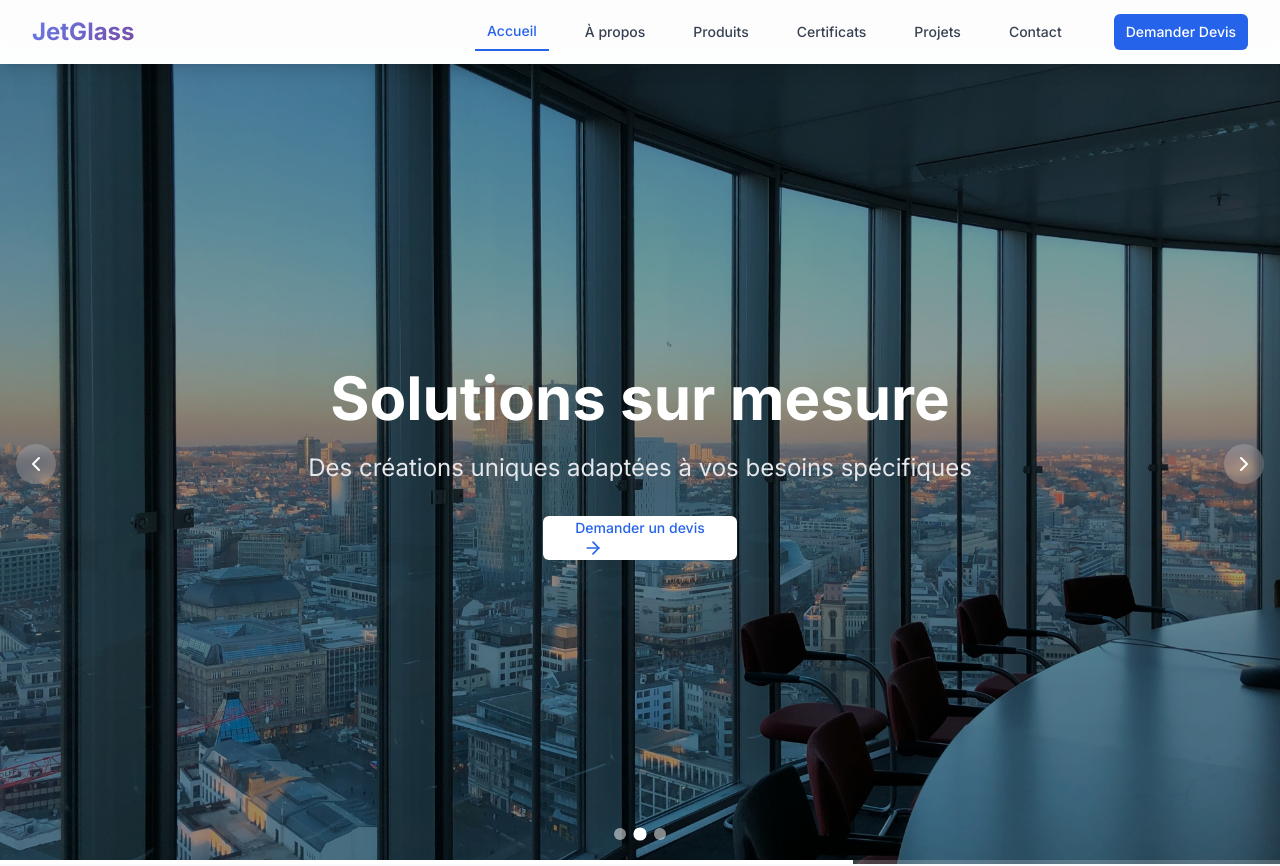
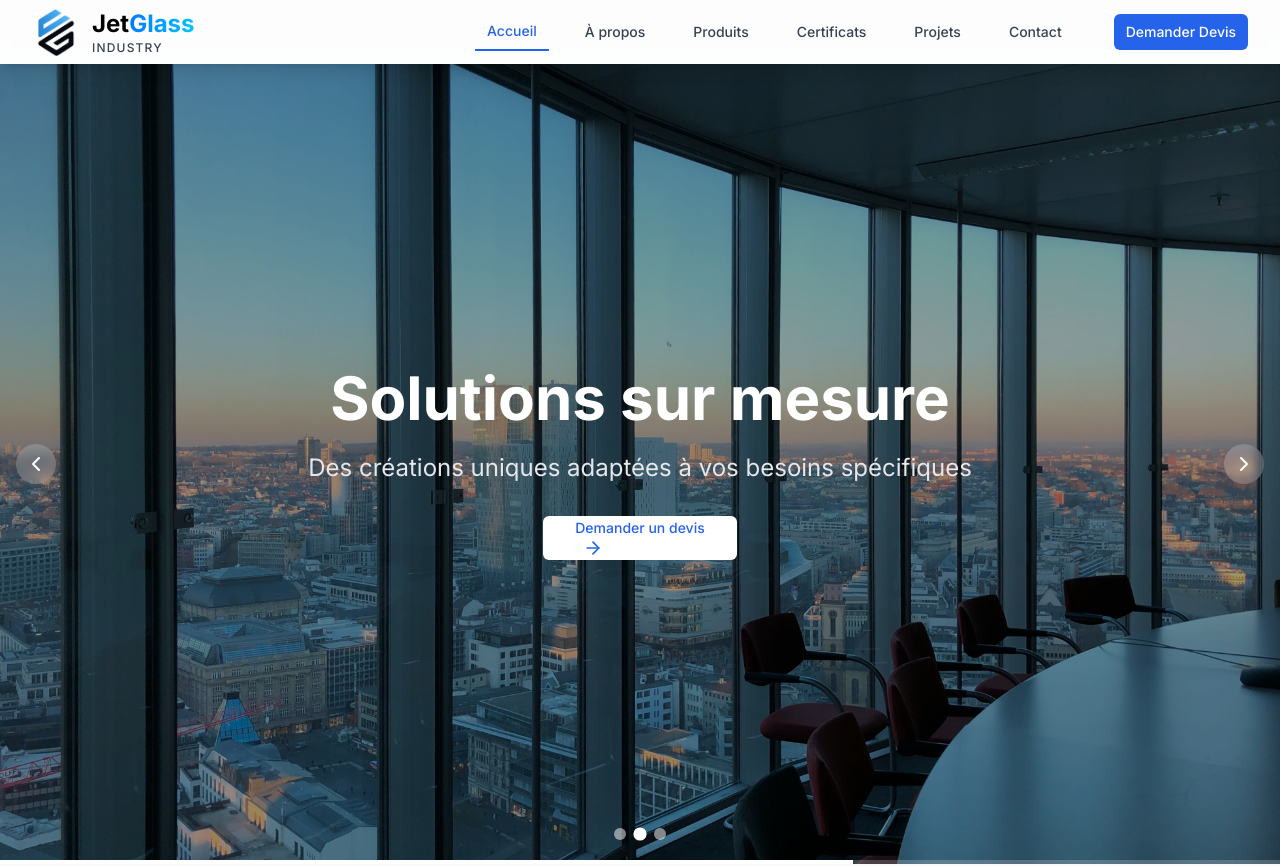
Before and after one commit to abdoufk77/JetGlass-website, a Next.js app: page / in a window 1280 px wide. Shown: the top 866 px of the page. Built offline with nearby package versions, Linux system fonts and the light colour scheme.

Commit message:
add logo

```diff
--- /dev/null
+++ b/components/Logo.tsx
@@ -0,0 +1,37 @@
+'use client';
+
+import React from 'react';
+import Image from 'next/image';
+import Link from 'next/link';
+
+const Logo = ({ className = '' }: { className?: string }) => {
+  return (
+    <div className={`flex items-center space-x-3 ${className}`}>
+      <Link href="/" className="flex items-center space-x-3">
+        <div className="relative h-12 w-12">
+          <Image
+            src="/logo.png"
+            alt="JetGlass Industry Logo"
+            fill
+            className="object-contain"
+            sizes="(max-width: 768px) 3rem, 3rem"
+            priority
+          />
+        </div>
+        <div className="flex flex-col">
+          <span className="text-2xl font-bold">
+            <span className="text-black">Jet</span>
+            <span className="bg-gradient-to-r from-[#007bff] to-[#00c3ff] bg-clip-text text-transparent">
+              Glass
+            </span>
+          </span>
+          <span className="text-xs font-medium text-gray-700 tracking-widest">
+            INDUSTRY
+          </span>
+        </div>
+      </Link>
+    </div>
+  );
+};
+
+export default Logo;
--- a/components/optimized-footer.tsx
+++ b/components/optimized-footer.tsx
@@ -2,6 +2,7 @@
 
 import Link from 'next/link'
 import { memo } from 'react'
+import Logo from './Logo'
 
 const FooterSection = memo(({ title, children }: { title: string; children: React.ReactNode }) => (
   <div>
@@ -33,7 +34,9 @@ export default function OptimizedFooter() {
         <div className="grid grid-cols-1 md:grid-cols-4 gap-8">
           {/* Company Info */}
           <div className="md:col-span-2">
-            <h2 className="text-2xl font-bold text-gradient mb-4">JetGlass</h2>
+            <div className="mb-4">
+              <Logo className="scale-110" />
+            </div>
             <p className="text-gray-300 mb-4 max-w-md">
               Votre spécialiste en verrerie depuis plus de 20 ans.
               Solutions sur mesure pour tous vos projets de vitrerie.
--- a/components/optimized-navbar.tsx
+++ b/components/optimized-navbar.tsx
@@ -5,6 +5,7 @@ import { useState, useCallback, memo } from 'react'
 import { Menu, X } from 'lucide-react'
 import { Button } from './ui/button'
 import { usePathname } from 'next/navigation'
+import Logo from './Logo'
 
 const NavLink = memo(({ href, children, onClick, isActive }: {
   href: string
@@ -71,9 +72,7 @@ export default function OptimizedNavbar() {
       <div className="max-w-7xl mx-auto px-4 sm:px-6 lg:px-8">
         <div className="flex justify-between h-16">
           <div className="flex items-center">
-            <Link href="/" className="flex-shrink-0" prefetch={true}>
-              <span className="text-2xl font-bold text-gradient">JetGlass</span>
-            </Link>
+            <Logo />
           </div>
 
           {/* Desktop Navigation */}
```
Also changed, not shown: public/logo.png (added).
